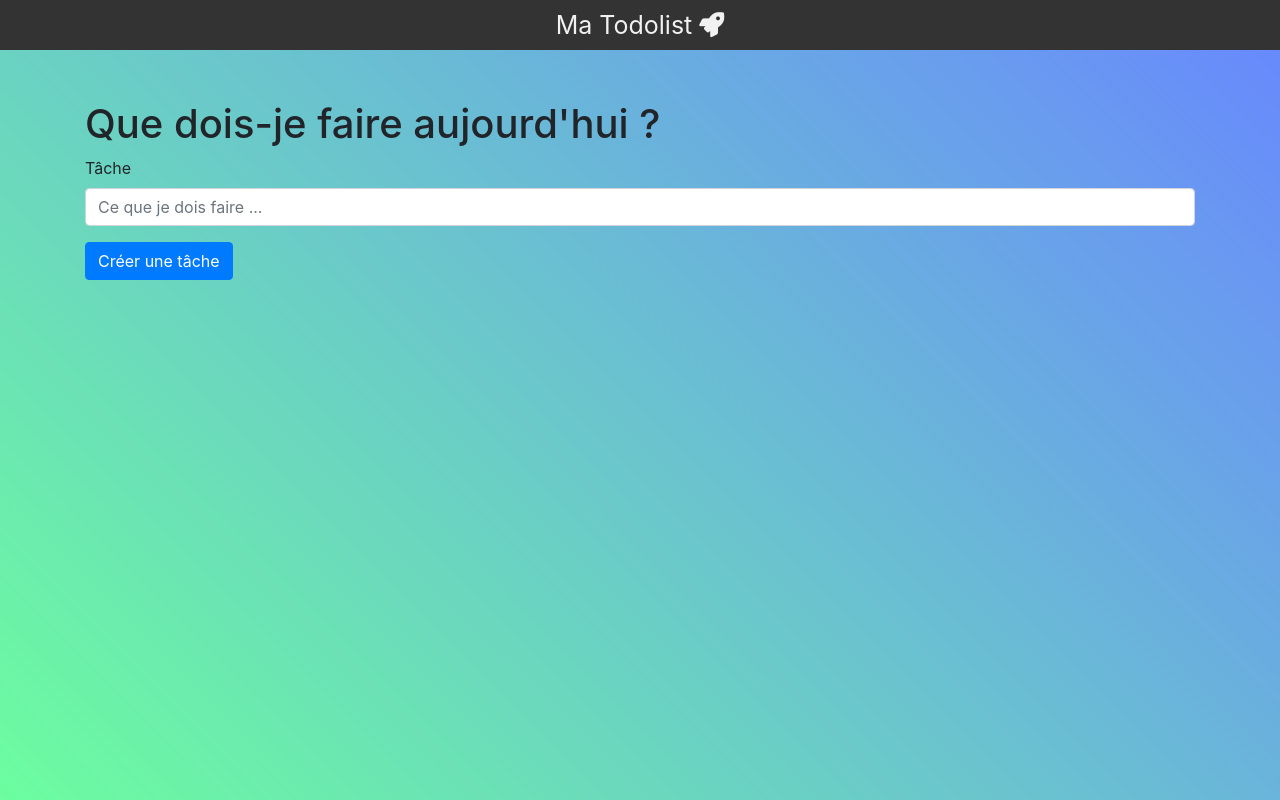
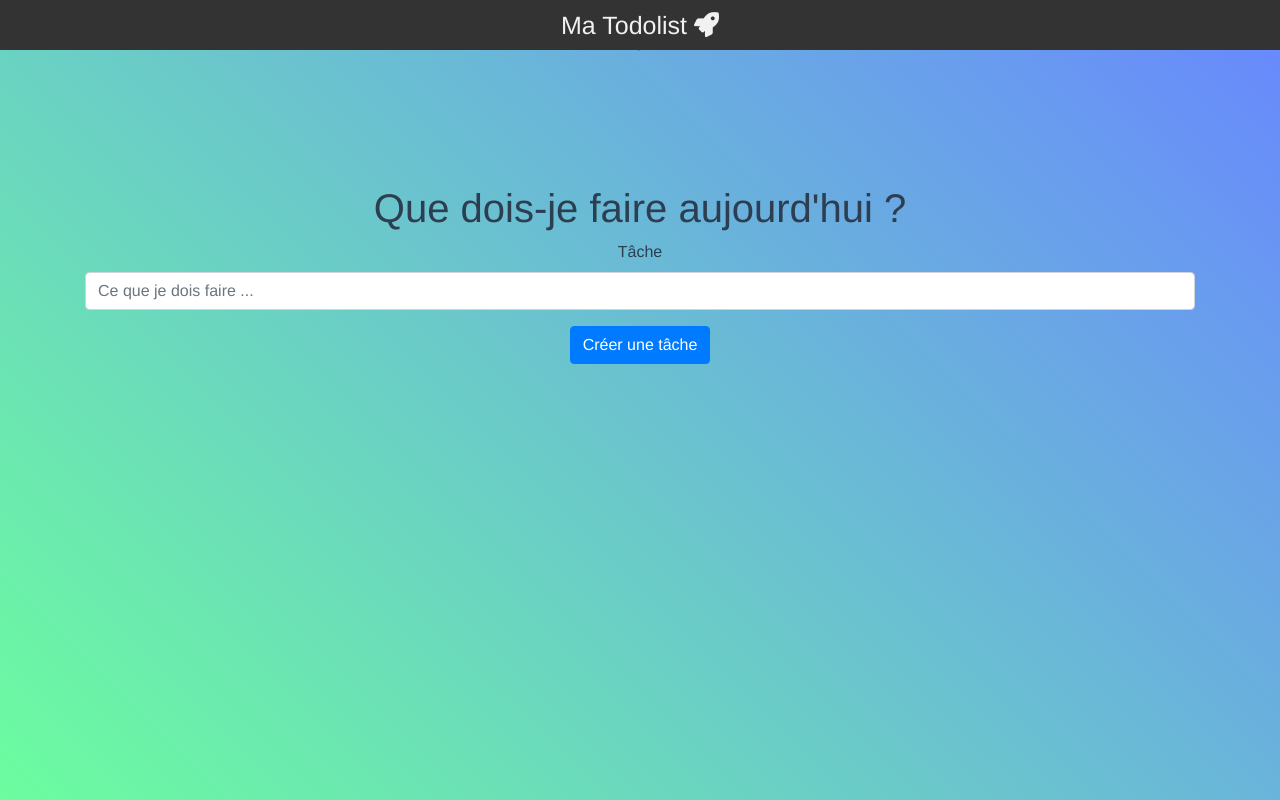
Before and after one commit to arsandamus/Todolist, a Vue app: page / in a window 1280 px wide. Built offline with nearby package versions, Linux system fonts and the light colour scheme.

Commit message:
add router + center elements

```diff
--- a/package.json
+++ b/package.json
@@ -21,6 +21,7 @@
   "devDependencies": {
     "@vue/cli-plugin-babel": "~4.5.0",
     "@vue/cli-plugin-eslint": "~4.5.0",
+    "@vue/cli-plugin-router": "^4.5.6",
     "@vue/cli-service": "~4.5.0",
     "babel-eslint": "^10.1.0",
     "eslint": "^6.7.2",
--- a/src/App.vue
+++ b/src/App.vue
@@ -1,26 +1,32 @@
 <template>
   <div id="app">
-    <container></container>
-    <header-top></header-top>
+    <div id="nav">
+      <router-link to="/">Home</router-link> |
+      <router-link to="/about">About</router-link>
+    </div>
+    <router-view/>
   </div>
 </template>
 
-<script>
+<style>
+#app {
+  font-family: Avenir, Helvetica, Arial, sans-serif;
+  -webkit-font-smoothing: antialiased;
+  -moz-osx-font-smoothing: grayscale;
+  text-align: center;
+  color: #2c3e50;
+}
 
-import Container from './components/Container/Container'
-import Header from './components/Header/Header'
+#nav {
+  padding: 30px;
+}
 
-export default {
-  name: 'App',
-  components: {
-   'container': Container,
-   'header-top': Header
-  }
+#nav a {
+  font-weight: bold;
+  color: #2c3e50;
 }
-</script>
 
-<style>
-
-  @import './App.css';
-
+#nav a.router-link-exact-active {
+  color: #42b983;
+}
 </style>
--- /dev/null
+++ b/src/router/index.js
@@ -0,0 +1,27 @@
+import Vue from 'vue'
+import VueRouter from 'vue-router'
+import Home from '../views/Home.vue'
+
+Vue.use(VueRouter)
+
+const routes = [
+  {
+    path: '/',
+    name: 'Home',
+    component: Home
+  },
+  {
+    path: '/about',
+    name: 'About',
+    // route level code-splitting
+    // this generates a separate chunk (about.[hash].js) for this route
+    // which is lazy-loaded when the route is visited.
+    component: () => import(/* webpackChunkName: "about" */ '../views/About.vue')
+  }
+]
+
+const router = new VueRouter({
+  routes
+})
+
+export default router
--- /dev/null
+++ b/src/views/About.vue
@@ -0,0 +1,5 @@
+<template>
+  <div class="about">
+    <h1>This is an about page</h1>
+  </div>
+</template>
--- /dev/null
+++ b/src/views/Home.vue
@@ -0,0 +1,22 @@
+<template>
+  <div id="app">
+    <container></container>
+    <header-top></header-top>
+  </div>
+</template>
+
+<script>
+import Container from '../components/Container/Container'
+import Header from '../components/Header/Header'
+export default {
+  name: 'Home',
+  components: {
+   'container': Container,
+   'header-top': Header
+  }
+}
+</script>
+
+<style>
+  @import '../App.css';
+</style>
```
Also changed, not shown: src/main.js (+5 -3 lines).
